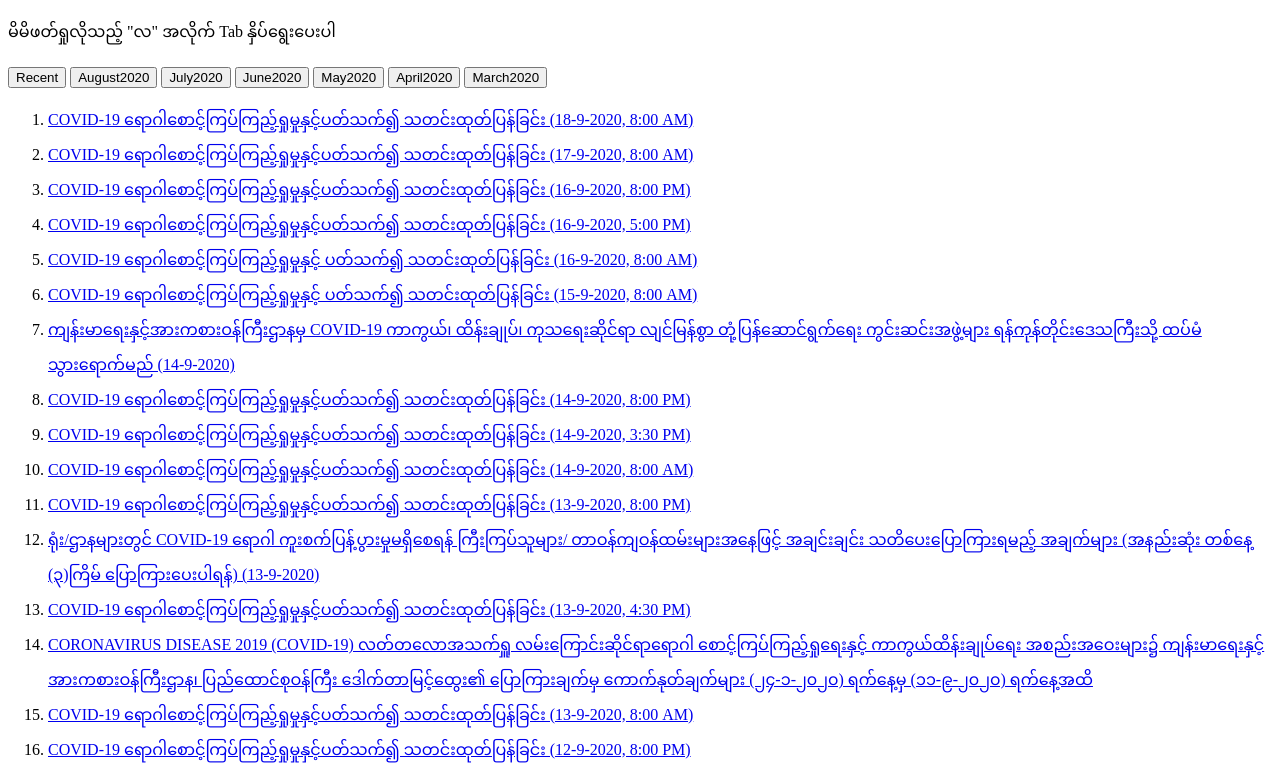
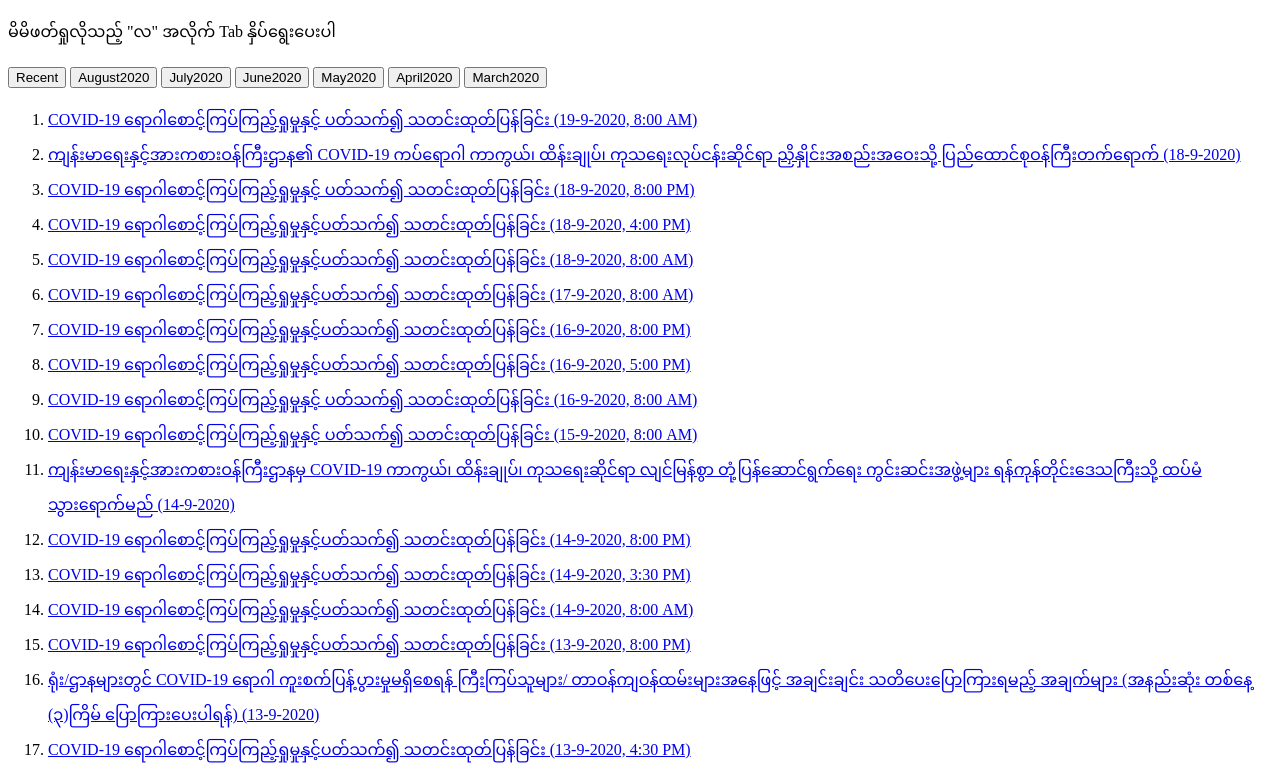
Before and after one commit to myokyawkyaw/covid19, a plain HTML site: page index.html in a window 1280 px wide. Shown: the top 773 px of the page. Drawn offline with Linux system fonts and the light colour scheme.

Commit message:
Update index.html
Add new data 18 Sept 2020 and 19 Sept 2020 8AM

```diff
--- a/index.html
+++ b/index.html
@@ -59,6 +59,10 @@ tabcontent {
 <div id="Recent" class="tabcontent">
 
 <ol>
+<li> <a target="_blank" href="https://mohs.gov.mm/page/12438">COVID-19 ရောဂါစောင့်ကြပ်ကြည့်ရှုမှုနှင့် ပတ်သက်၍ သတင်းထုတ်ပြန်ခြင်း (19-9-2020, 8:00 AM)</a> </li>
+<li> <a target="_blank" href="https://www.mohs.gov.mm/page/12435">ကျန်းမာရေးနှင့်အားကစားဝန်ကြီးဌာန၏ COVID-19 ကပ်ရောဂါ ကာကွယ်၊ ထိန်းချုပ်၊ ကုသရေးလုပ်ငန်းဆိုင်ရာ ညှိနှိုင်းအစည်းအဝေးသို့ ပြည်ထောင်စုဝန်ကြီးတက်ရောက် (18-9-2020)</a> </li>
+<li> <a target="_blank" href="https://mohs.gov.mm/page/12433">COVID-19 ရောဂါစောင့်ကြပ်ကြည့်ရှုမှုနှင့် ပတ်သက်၍ သတင်းထုတ်ပြန်ခြင်း (18-9-2020, 8:00 PM)</a> </li>
+<li> <a target="_blank" href="https://www.mohs.gov.mm/page/12431">COVID-19 ရောဂါစောင့်ကြပ်ကြည့်ရှုမှုနှင့်ပတ်သက်၍ သတင်းထုတ်ပြန်ခြင်း (18-9-2020, 4:00 PM) </a> </li>
 <li> <a target="_bland" href="https://www.mohs.gov.mm/page/12425">COVID-19 ရောဂါစောင့်ကြပ်ကြည့်ရှုမှုနှင့်ပတ်သက်၍ သတင်းထုတ်ပြန်ခြင်း (18-9-2020, 8:00 AM)</a> </li>
 <li> <a target="_blank" href="https://mohs.gov.mm/page/12417">COVID-19 ရောဂါစောင့်ကြပ်ကြည့်ရှုမှုနှင့်ပတ်သက်၍ သတင်းထုတ်ပြန်ခြင်း (17-9-2020, 8:00 AM)</a> </li>
 <li> <a target="_blank" href="https://mohs.gov.mm/page/12416">COVID-19 ရောဂါစောင့်ကြပ်ကြည့်ရှုမှုနှင့်ပတ်သက်၍ သတင်းထုတ်ပြန်ခြင်း (16-9-2020, 8:00 PM)</a> </li>
```
